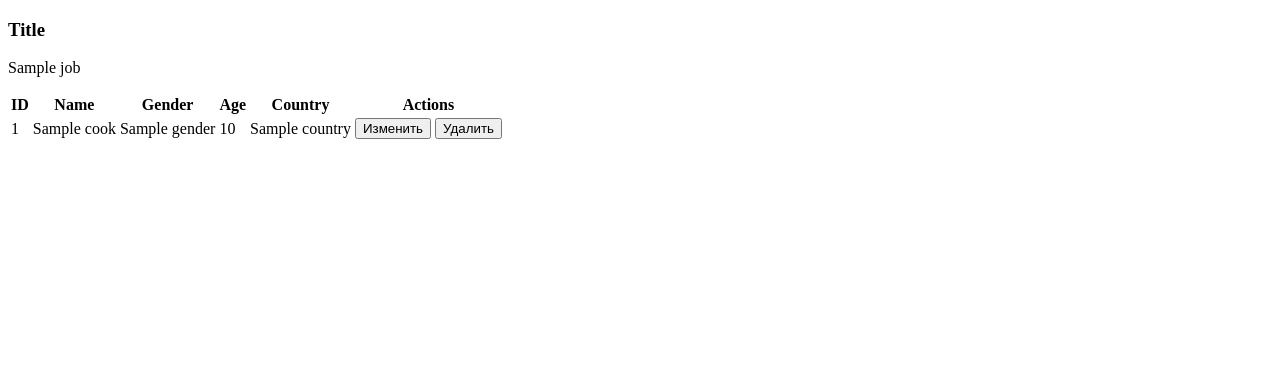
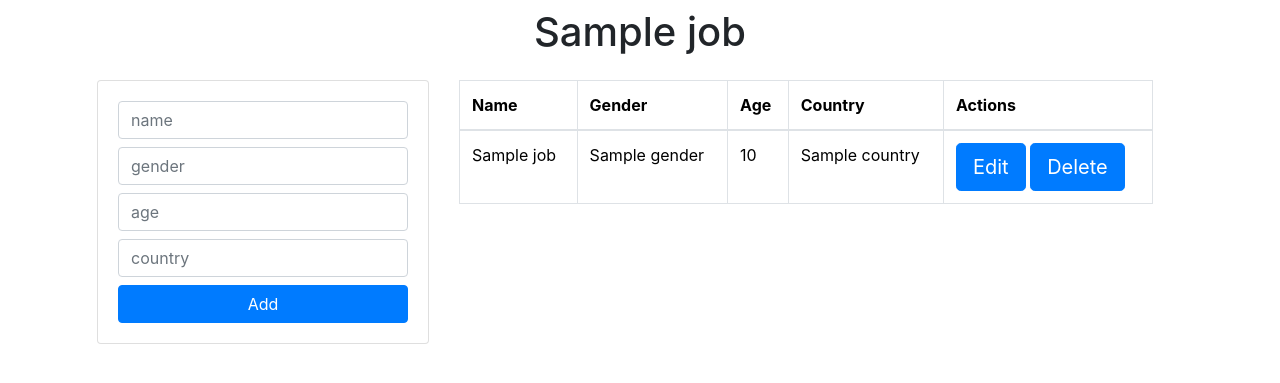
Before and after one commit to alexroze12/company_career_website, a Flask app: template templates/jobpage.html in a window 1280 px wide. Shown: the top 383 px of the page. Run offline with Flask 3, Linux system fonts and the light colour scheme; the template is opened without the code that fills it: most values are stand-ins (such as "Sample title", 1, 10 or a date in 2020); some libraries are stand-ins or nearby versions.

Commit message:
SPA and CRUD added

```diff
--- a/app.py
+++ b/app.py
@@ -1,9 +1,14 @@
-from flask import Flask, render_template, jsonify
-from database import load_jobs_from_database, load_job_from_database, load_cooks_from_database
+from flask import Flask, render_template, jsonify, request, send_from_directory
+from database import load_jobs_from_database, load_job_from_database, load_all_jobs_from_database, add_information_about_person, delete_information_from_database, update_information_about_person
 
 
 app = Flask(__name__)
 
+@app.route("/job_page_spa.html/<id>")
+def spa():
+  all_jobs = load_all_jobs_from_database(id)
+  job = load_job_from_database(id)
+  return send_from_directory(app.static_folder, request.path[1:], job=job, all_jobs=all_jobs)
 
 @app.route("/")
 def hello_world():
@@ -17,11 +22,36 @@ def list_jobs():
 
 @app.route("/job/<id>")
 def show_job_information(id):
-  cooks_prof = load_cooks_from_database()
+  all_jobs = load_all_jobs_from_database(id)
   job = load_job_from_database(id)
   if not job:
     return "Not Found", 404
-  return render_template('jobpage.html', job=job, cooks=cooks_prof)
+  return render_template('jobpage.html', job=job, all_jobs=all_jobs)
+
+@app.route("/job/<id>/add", methods=['post'])
+def add_people(id):
+  name = request.form['name']
+  gender = request.form['gender']
+  age = request.form['age']
+  country = request.form['country']
+  add_information_about_person(id, name, gender, age, country)
+  return show_job_information(id)
+
+
+@app.route("/job/<index>/<id>/delete", methods=['post', 'get'])
+def delete_information(index, id):
+  delete_information_from_database(index, id)
+  return show_job_information(index)
+
+
+@app.route("/job/<index>/<id>/upd", methods=['post', 'get'])
+def update_information(index, id):
+  name = request.form['name_1']
+  gender = request.form['gender_1']
+  age = request.form['age_1']
+  country = request.form['country_1']
+  update_information_about_person(index, id, name, gender, age, country)
+  return show_job_information(index)
 
 
 if __name__== "__main__":
--- a/templates/jobpage.html
+++ b/templates/jobpage.html
@@ -1,39 +1,108 @@
 <!DOCTYPE html>
-
-<html>
+<html lang="en">
+  <title>Bootstrap Example</title>
+  <meta charset="utf-8">
+  <meta name="viewport" content="width=device-width, initial-scale=1">
+  <link href="https://cdn.jsdelivr.net/npm/bootstrap@5.3.0-alpha3/dist/css/bootstrap.min.css" rel="stylesheet" integrity="sha384-KK94CHFLLe+nY2dmCWGMq91rCGa5gtU4mk92HdvYe+M/SXH301p5ILy+dN9+nJOZ" crossorigin="anonymous">
+  <link rel="stylesheet" href="https://maxcdn.bootstrapcdn.com/bootstrap/4.1.0/css/bootstrap.min.css">
+  <script src="https://ajax.googleapis.com/ajax/libs/jquery/3.3.1/jquery.min.js"></script>
+  <script src="https://cdnjs.cloudflare.com/ajax/libs/popper.js/1.14.0/umd/popper.min.js"></script>
+  <script src="https://maxcdn.bootstrapcdn.com/bootstrap/4.1.0/js/bootstrap.min.js"></script>
 <head>
   <title>{{job.title}} - Kukusiki Careers</title>
 </head>
 <body>
-    <h3>Title</h3>
-    <p>{{job.title}}</p>
-    <div>
-      <table class="table table-bordered border-primary">
-        <thead>
-          <th>ID</th>
+<div class="container">
+
+
+    <h1 class="text-center mt-2 mb-4">{{job.title}}</h1>
+    <div class="container">
+      <div class="row">
+        <div class="row">
+        <div class="col-md-4">
+          <div class="card card-body">
+            <form action="/job/{{job['id']}}/add" id="job_add" method="post">
+              <div class="form-group mb-2">
+                <input type="text" id="name" class="form-control" name="name" placeholder="name">
+              </div>
+              <div class="form-group mb-2">
+                <input type="text" id="gender" class="form-control" name="gender" placeholder="gender">
+              </div>
+              <div class="form-group mb-2">
+                <input type="text" id="age" class="form-control" name="age" placeholder="age">
+              </div>
+              <div class="form-group mb-2">
+                <input type="text" id="country" class="form-control" name="country" placeholder="country">
+              </div>
+              <button class="btn btn-primary btn-block">
+                Add
+              </button>
+            </form>
+          </div>
+        </div>
+      <div class="col-md-8">
+        <table class="table table-bordered border-primary" width="90%">
+          <thead style="background-color: blue;color: aliceblue">
             <th>Name</th>
             <th>Gender</th>
             <th>Age</th>
             <th>Country</th>
             <th>Actions</th>
           </thead>
-        <tbody>
-          {% for cook in cooks %}
+          <tbody class="job_list">
+            {% for job in all_jobs %}
             <tr>
-            <td>{{loop.index}}</td>
-            <td>{{cook.name}}</td>
-            <td>{{cook.gender}}</td>
-            <td>{{cook.age}}</td>
-            <td>{{cook.country}}</td>
+              <td>{{job.name}}</td>
+              <td>{{job.gender}}</td>
+              <td>{{job.age}}</td>
+              <td>{{job.country}}</td>
               <td>
-              <button type="button" class="btn btn-primary">Изменить</button>
-              <button type="button" class="btn btn-primary">Удалить</button>
+                <a class="btn btn-primary btn-lg" data-toggle="modal" data-target="#modaledit{{job.id}}" href="//job/{{job['job_index']}}/{{job['id']}}/upd" >Edit</a>
+                <a class="btn btn-primary btn-lg" href="/job/{{job['job_index']}}/{{job['id']}}/delete">Delete</a>
               </td>
             </tr>
+            <div class="modal" id="modaledit{{job.id}}">
+    <div class="modal-dialog">
+      <div class="modal-content">
+
+        <!-- Modal Header -->
+        <div class="modal-header">
+          <h4 class="modal-title">Edit window</h4>
+        </div>
+        <!-- Modal body -->
+        <div class="modal-body">
+          <form action="/job/{{job['job_index']}}/{{job['id']}}/upd" method="post">
+              <div class="form-group mb-2">
+                <input type="text" class="form-control" name="name_1" placeholder="name" value={{job.name}}>
+              </div>
+              <div class="form-group mb-2">
+                <input type="text" class="form-control" name="gender_1" placeholder="gender" value={{job.gender}}>
+              </div>
+              <div class="form-group mb-2">
+                <input type="text" class="form-control" name="age_1" placeholder="age" value={{job.age}}>
+              </div>
+              <div class="form-group mb-2">
+                <input type="text" class="form-control" name="country_1" placeholder="country" value={{job.country}}>
+              </div>
+              <button class="btn btn-primary btn-block">
+                Update
+              </button>
+            </form>
+        </div>
+        <!-- Modal footer -->
+        <div class="modal-footer">
+          <button type="button" class="btn btn-danger" data-dismiss="modal">Close</button>
+        </div>
+
+      </div>
+    </div>
+  </div>
             {% endfor %}
           </tbody>
         </table>
       </div>
+    </div>
+  </div>
   </body>
 
 </html>
```
Also changed, not shown: database.py (+18 -5 lines), static/job_page_spa.html (added, +66 -0 lines), static/script.js (added, +96 -0 lines). Lines whose indentation alone changed are shown as unchanged.
